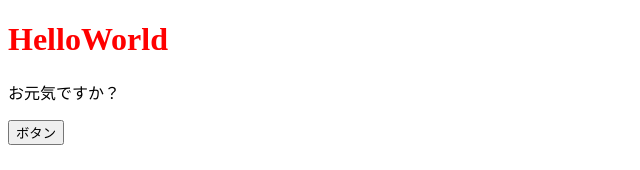
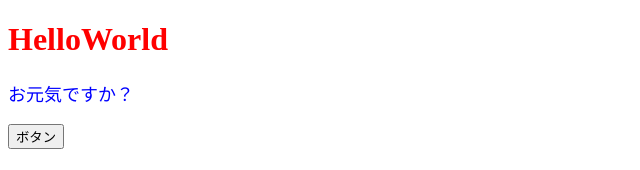
Before and after one commit to siyo0715/React__practice--kiso, a React (Create React App) app: page / in a window 1280 px wide. Shown: the top 170 px of the page, without its empty margins (0-640 px from the left). Built offline with nearby package versions, Linux system fonts and the light colour scheme.

Commit message:
[Add]objでstyle [Add]objでstyle

```diff
--- a/src/App.jsx
+++ b/src/App.jsx
@@ -2,10 +2,14 @@
 
 const App = () => {
   const onClickButton = () => alert();
+  const contentStyle = {
+    color: "blue",
+    fontSize: "18px"
+  };
   return (
     <>
       <h1 style={{ color: "red" }}>HelloWorld</h1>
-      <p>お元気ですか？</p>
+      <p style={contentStyle}>お元気ですか？</p>
       <button onClick={onClickButton}>ボタン</button>
     </>
   );
```
